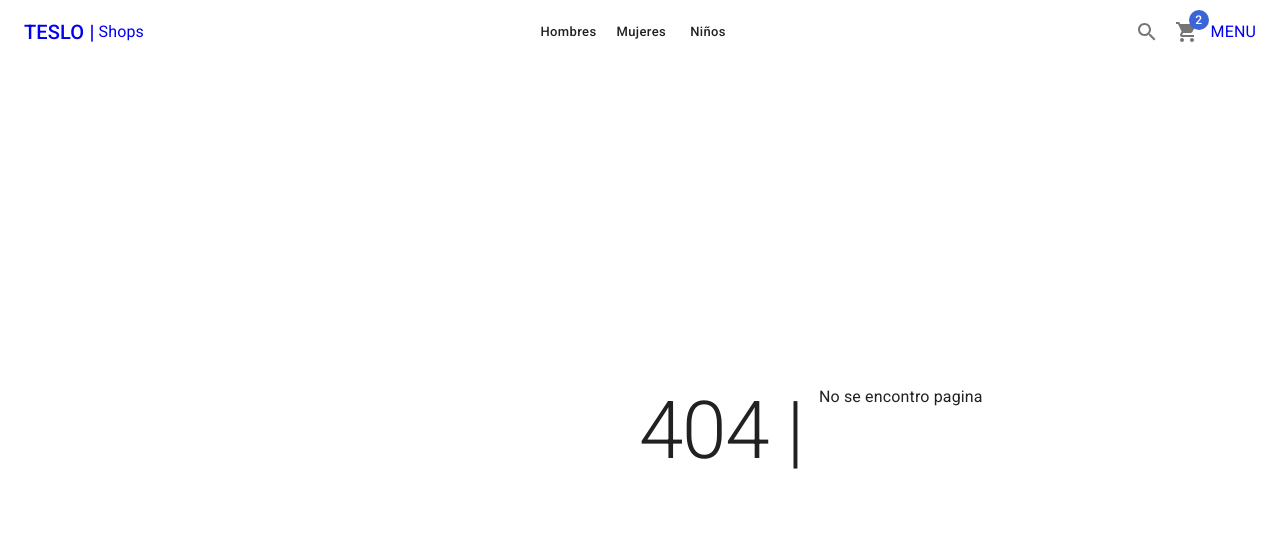
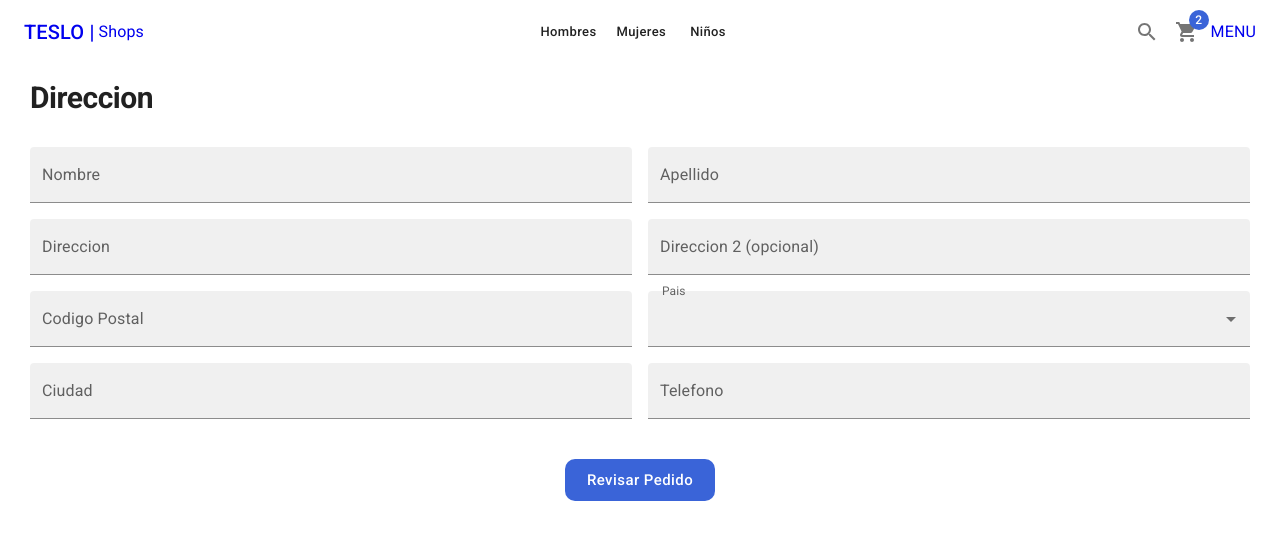
Before and after one commit to LeoCarrocio/shops-business, a Next.js app: page /checkout/address in a window 1280 px wide. Before the commit this address had no page. Shown: the top 540 px of the page. Built offline with nearby package versions, Linux system fonts and the light colour scheme.

Commit message:
full cart list page, address

```diff
--- a/components/cart/index.ts
+++ b/components/cart/index.ts
@@ -1 +1,2 @@
-export * from './CartList'
+export * from './CartList';
+export * from './OrderSummary';
--- /dev/null
+++ b/pages/checkout/address.tsx
@@ -0,0 +1,62 @@
+import { Box, Button, FormControl, Grid, InputLabel, MenuItem, Select, TextField, Typography } from '@mui/material'
+import React from 'react'
+import { ShopLayout } from '../../components/layout'
+
+const AddressPage = () => {
+  return (
+    <ShopLayout title='Address' pageDescription='confirmar direccion del destino '>
+      <Typography variant='h1' component='h1'> Direccion </Typography>
+
+      <Grid container spacing={2} sx={{mt: 2}}>
+        <Grid item xs={12} sm={6}>
+          <TextField label="Nombre" variant='filled' fullWidth/>
+        </Grid>
+        <Grid item xs={12} sm={6}>
+          <TextField label="Apellido" variant='filled' fullWidth/>
+        </Grid>
+        <Grid item xs={12} sm={6}>
+          <TextField label="Direccion" variant='filled' fullWidth/>
+        </Grid>
+        <Grid item xs={12} sm={6}>
+          <TextField label="Direccion 2 (opcional)" variant='filled' fullWidth/>
+        </Grid>
+        <Grid item xs={12} sm={6}>
+          <TextField label="Codigo Postal" variant='filled' fullWidth/>
+        </Grid>
+        <Grid item xs={12} sm={6}>
+          <FormControl fullWidth>
+            <InputLabel>Pais</InputLabel>
+            <Select
+              variant='filled'
+              value={1}
+              >
+              <MenuItem value={2}>Buenos Aires</MenuItem>
+              <MenuItem value={3}>Santa Fe</MenuItem>
+              <MenuItem value={4}>Corrientes</MenuItem>
+              <MenuItem value={5}>Cordoba </MenuItem>
+            </Select>
+
+          </FormControl>
+        </Grid>
+        <Grid item xs={12} sm={6}>
+          <TextField label="Ciudad" variant='filled' fullWidth/>
+        </Grid>
+        <Grid item xs={12} sm={6}>
+          <TextField label="Telefono" variant='filled' fullWidth/>
+        </Grid>
+
+      </Grid>
+      <Box sx={{mt:5}} display="flex" justifyContent='center'>
+        <Button color="secondary" className="circular-btn" size='large'>
+          Revisar Pedido
+        </Button>
+      </Box>
+
+
+
+    </ShopLayout>
+
+  )
+}
+
+export default AddressPage
```
Also changed, not shown: components/cart/CartList.tsx (+14 -7 lines), components/cart/OrderSummary.tsx (added, +43 -0 lines), pages/cart/index.tsx (+5 -3 lines).
